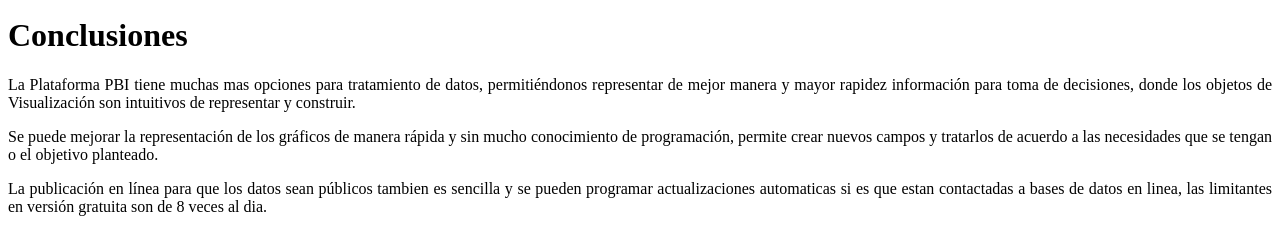
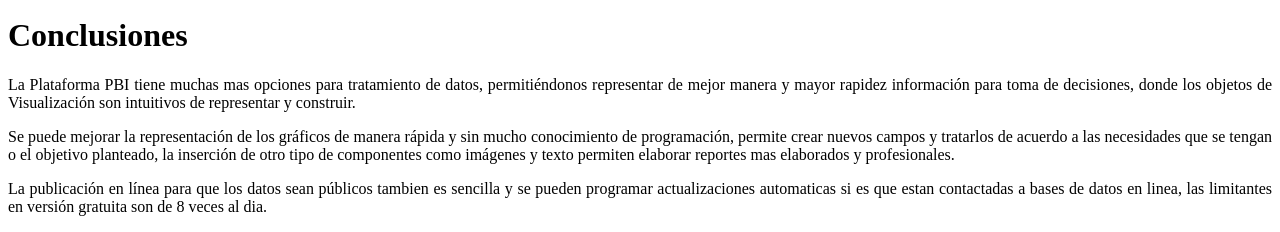
Before and after one commit to jjddmmrr/AG2-PBI, a website: page index.html in a window 1280 px wide. Shown: the part 1014-1246 px from the top of the page. Drawn offline with Linux system fonts and the light colour scheme.

Commit message:
1 file modified

```diff
--- a/index.html
+++ b/index.html
@@ -25,7 +25,7 @@
 La Plataforma PBI tiene muchas mas opciones para tratamiento de datos, permitiéndonos representar de mejor manera y mayor rapidez información para toma de decisiones, donde los objetos de Visualización son intuitivos de representar y construir.
 </p>
 <p align="justify">
-Se puede mejorar la representación de los gráficos de manera rápida y sin mucho conocimiento de programación, permite crear nuevos campos y tratarlos de acuerdo a las necesidades que se tengan o el objetivo planteado.
+Se puede mejorar la representación de los gráficos de manera rápida y sin mucho conocimiento de programación, permite crear nuevos campos y tratarlos de acuerdo a las necesidades que se tengan o el objetivo planteado, la inserción de otro tipo de componentes como imágenes y texto permiten elaborar reportes mas elaborados y profesionales.
 </p>
 <p align="justify">
 La publicación en línea para que los datos sean públicos tambien es sencilla y se pueden programar actualizaciones automaticas si es que estan contactadas a bases de datos en linea, las limitantes en versión gratuita son de 8 veces al dia.
```
